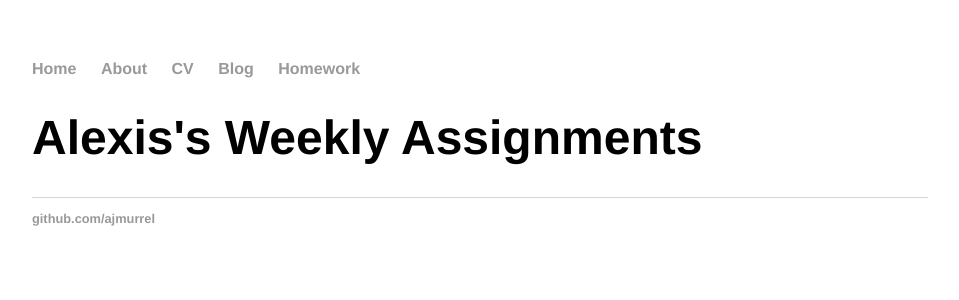
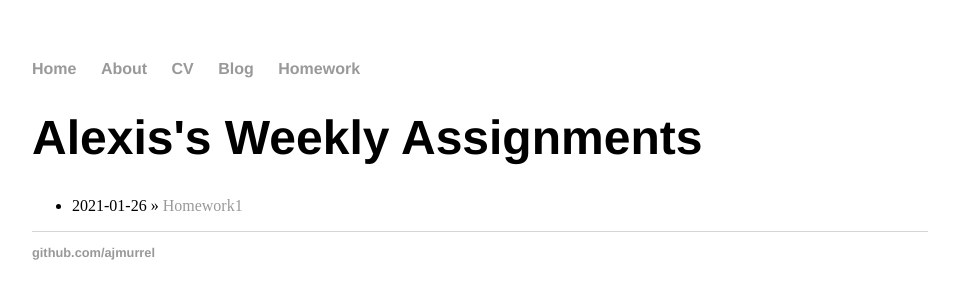
Before and after one commit to ajmurrel/ajmurrel.github.io, a Jekyll site: the page built from homework/index.html, in a window 1280 px wide. Shown: the top 300 px of the page, without its empty margins (160-1119 px from the left). Built offline with Jekyll 4.4.1, drawn with Linux system fonts in a browser that asks for light colours.

Commit message:
Update index.html

```diff
--- a/homework/index.html
+++ b/homework/index.html
@@ -4,8 +4,5 @@ title: "Alexis's Weekly Assignments"
 ---
 	<h1>{{ page.title }}</h1>
 	<ul class="homework">
-
-	  {% for homework in site.homework %}
-	    <li><span>{{ homework.date | date_to_string }}</span> » <a href="{{ homework.url }}" title="{{ homework.title }}">{{ homework.title }}</a></li>
-	  {% endfor %}
+	    <li>2021-01-26 » <a href="/homework/homework1.html" title="Homework 1">Homework1</a></li>
 	</ul>
```
